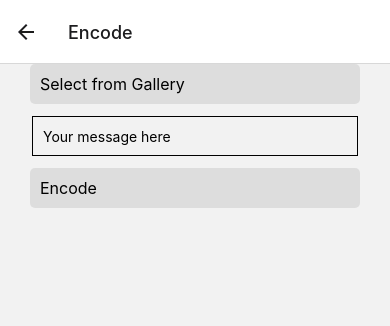
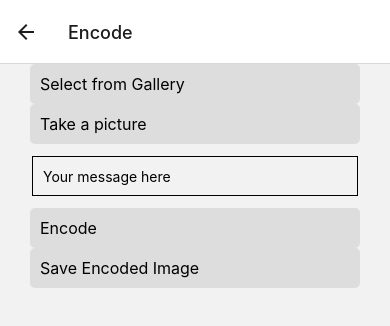
Before and after one commit to karlacahaya/Stegandroid, a React Native app: screen /Encode in a window 390 px wide. Shown: the top 326 px of the page. Built offline with nearby package versions, Linux system fonts and the light colour scheme.

Commit message:
add camera

```diff
--- a/package.json
+++ b/package.json
@@ -10,6 +10,7 @@
     "test": "jest"
   },
   "dependencies": {
+    "@react-native-camera-roll/camera-roll": "^5.7.2",
     "@react-navigation/native": "^6.1.7",
     "@react-navigation/native-stack": "^6.9.13",
     "@react-navigation/stack": "^6.3.17",
@@ -19,6 +20,7 @@
     "react-native": "0.72.4",
     "react-native-base64": "^0.2.1",
     "react-native-blob-util": "^0.19.1",
+    "react-native-document-picker": "^9.0.1",
     "react-native-exif": "^0.5.0",
     "react-native-gesture-handler": "^2.12.1",
     "react-native-image-crop-picker": "^0.40.0",
--- /dev/null
+++ b/src/component/buttons/CameraPermissions.js
@@ -0,0 +1,50 @@
+import React from 'react';
+import {
+  PermissionsAndroid,
+  StyleSheet,
+  TouchableOpacity,
+  Text,
+} from 'react-native';
+
+const styles = StyleSheet.create({
+  button: {
+    backgroundColor: '#DDDDDD',
+    padding: 10,
+    borderRadius: 5,
+    marginHorizontal: 10,
+  },
+  buttonText: {
+    fontSize: 16,
+  },
+});
+
+export const requestCameraPermissions = async callback => {
+  try {
+    const granted = await PermissionsAndroid.request(
+      PermissionsAndroid.PERMISSIONS.CAMERA,
+      {
+        title: 'Camera Permission',
+        message: 'This app requires access to your camera.',
+        buttonNeutral: 'Ask Me Later',
+        buttonNegative: 'Cancel',
+        buttonPositive: 'OK',
+      },
+    );
+    if (granted === PermissionsAndroid.RESULTS.GRANTED) {
+      callback();
+    } else {
+      console.log('Storage permission denied');
+    }
+  } catch (err) {
+    console.warn(err);
+  }
+};
+
+const CameraPermissionButton = ({onPress}) => (
+  <TouchableOpacity
+    onPress={() => requestCameraPermissions(onPress)}
+    style={styles.button}>
+    <Text style={styles.buttonText}>Take a picture</Text>
+  </TouchableOpacity>
+);
+export default CameraPermissionButton;
--- /dev/null
+++ b/src/component/buttons/GalleryPermissions.js
@@ -0,0 +1,52 @@
+import React from 'react';
+import {
+  PermissionsAndroid,
+  StyleSheet,
+  TouchableOpacity,
+  Text,
+} from 'react-native';
+
+const styles = StyleSheet.create({
+  button: {
+    backgroundColor: '#DDDDDD',
+    padding: 10,
+    borderRadius: 5,
+    marginHorizontal: 10,
+  },
+  buttonText: {
+    fontSize: 16,
+  },
+});
+
+export const requestGalleryPermission = async callback => {
+  try {
+    const granted = await PermissionsAndroid.request(
+      PermissionsAndroid.PERMISSIONS.WRITE_EXTERNAL_STORAGE,
+      {
+        title: 'Storage Permission',
+        message:
+          'This app requires access to your storage to store and read images.',
+        buttonNeutral: 'Ask Me Later',
+        buttonNegative: 'Cancel',
+        buttonPositive: 'OK',
+      },
+    );
+    if (granted === PermissionsAndroid.RESULTS.GRANTED) {
+      callback();
+    } else {
+      console.log('Storage permission denied');
+    }
+  } catch (err) {
+    console.warn(err);
+  }
+};
+
+const GalleryPermissionButton = ({onPress}) => (
+  <TouchableOpacity
+    onPress={() => requestGalleryPermission(onPress)}
+    style={styles.button}>
+    <Text style={styles.buttonText}>Select from Gallery</Text>
+  </TouchableOpacity>
+);
+
+export default GalleryPermissionButton;
--- /dev/null
+++ b/src/component/buttons/SaveToGallery.js
@@ -0,0 +1,93 @@
+import React from 'react';
+import {
+  Platform,
+  PermissionsAndroid,
+  StyleSheet,
+  TouchableOpacity,
+  Text,
+} from 'react-native';
+import CameraRoll from '@react-native-camera-roll/camera-roll';
+
+const styles = StyleSheet.create({
+  button: {
+    backgroundColor: '#DDDDDD',
+    padding: 10,
+    borderRadius: 5,
+    marginHorizontal: 10,
+  },
+  buttonText: {
+    fontSize: 16,
+  },
+});
+
+function SaveToGalleryButton({tag, type = 'photo', album}) {
+  async function hasAndroidPermission() {
+    const getCheckPermissionPromise = () => {
+      if (Platform.Version >= 33) {
+        return Promise.all([
+          PermissionsAndroid.check(
+            PermissionsAndroid.PERMISSIONS.READ_MEDIA_IMAGES,
+          ),
+          PermissionsAndroid.check(
+            PermissionsAndroid.PERMISSIONS.READ_MEDIA_VIDEO,
+          ),
+        ]).then(
+          ([hasReadMediaImagesPermission, hasReadMediaVideoPermission]) =>
+            hasReadMediaImagesPermission && hasReadMediaVideoPermission,
+        );
+      } else {
+        return PermissionsAndroid.check(
+          PermissionsAndroid.PERMISSIONS.READ_EXTERNAL_STORAGE,
+        );
+      }
+    };
+
+    const hasPermission = await getCheckPermissionPromise();
+    if (hasPermission) {
+      return true;
+    }
+
+    const getRequestPermissionPromise = () => {
+      if (Platform.Version >= 33) {
+        return PermissionsAndroid.requestMultiple([
+          PermissionsAndroid.PERMISSIONS.READ_MEDIA_IMAGES,
+          PermissionsAndroid.PERMISSIONS.READ_MEDIA_VIDEO,
+        ]).then(
+          statuses =>
+            statuses[PermissionsAndroid.PERMISSIONS.READ_MEDIA_IMAGES] ===
+              PermissionsAndroid.RESULTS.GRANTED &&
+            statuses[PermissionsAndroid.PERMISSIONS.READ_MEDIA_VIDEO] ===
+              PermissionsAndroid.RESULTS.GRANTED,
+        );
+      } else {
+        return PermissionsAndroid.request(
+          PermissionsAndroid.PERMISSIONS.READ_EXTERNAL_STORAGE,
+        ).then(status => status === PermissionsAndroid.RESULTS.GRANTED);
+      }
+    };
+
+    return await getRequestPermissionPromise();
+  }
+
+  async function savePictureToGallery() {
+    if (Platform.OS === 'android' && !(await hasAndroidPermission())) {
+      return;
+    }
+
+    try {
+      await CameraRoll.save(tag, {type, album});
+      alert('Image successfully saved to gallery!');
+    } catch (error) {
+      alert('Failed to save the image to the gallery.');
+      console.error('Save to gallery error:', error);
+    }
+  }
+
+  return (
+    <TouchableOpacity onPress={savePictureToGallery} style={styles.button}>
+      <Text style={styles.buttonText}>Save Encoded Image</Text>
+    </TouchableOpacity>
+  );
+}
+
+export default SaveToGalleryButton;
--- a/src/screen/DecodeScreen.js
+++ b/src/screen/DecodeScreen.js
@@ -1,12 +1,91 @@
-import React from 'react'
-import { View, Text, Button, StyleSheet } from 'react-native';
+import React, {useState, useEffect, useCallback} from 'react';
+import {
+  View,
+  Text,
+  StyleSheet,
+  TouchableOpacity,
+  Image,
+  SafeAreaView,
+  TextInput,
+  NativeModules,
+  ScrollView,
+  StatusBar,
+} from 'react-native';
+import DocumentPicker, {
+  DirectoryPickerResponse,
+  DocumentPickerResponse,
+  isCancel,
+  isInProgress,
+  types,
+} from 'react-native-document-picker';
+
+const styles = StyleSheet.create({
+  container: {
+    flex: 1,
+    paddingTop: StatusBar.currentHeight,
+  },
+  scrollView: {
+    marginHorizontal: 20,
+  },
+  buttonContainer: {
+    flexDirection: 'row',
+    marginTop: 20,
+  },
+  button: {
+    backgroundColor: '#DDDDDD',
+    padding: 10,
+    borderRadius: 5,
+    marginHorizontal: 10,
+  },
+  buttonText: {
+    fontSize: 16,
+  },
+  imageContainer: {
+    flexDirection: 'row',
+    marginTop: 20,
+  },
+  image: {
+    height: 300,
+    width: 200,
+    resizeMode: 'contain',
+    marginHorizontal: 10,
+  },
+
+  input: {
+    height: 40,
+    margin: 12,
+    borderWidth: 1,
+    padding: 10,
+  },
+});
 
 const DecodeScreen = () => {
-    return (
-      <View>
-        <Text>DecodeScreen</Text>
-      </View>
-    );
-  };
+  const [fileResponse, setFileResponse] = useState([]);
+
+  const handleDocumentSelection = useCallback(async () => {
+    try {
+      const response = await DocumentPicker.pick({
+        presentationStyle: 'fullScreen',
+      });
+      setFileResponse(response);
+      console.log('====================================');
+      console.log('fileResponse', fileResponse);
+      console.log('====================================');
+    } catch (err) {
+      console.warn(err);
+    }
+  }, []);
+  return (
+    <SafeAreaView>
+      <ScrollView>
+        <TouchableOpacity
+          onPress={handleDocumentSelection}
+          style={styles.button}>
+          <Text style={styles.buttonText}>Select from Gallery</Text>
+        </TouchableOpacity>
+      </ScrollView>
+    </SafeAreaView>
+  );
+};
 
 export default DecodeScreen;
--- a/src/screen/EncodeBismillah.js
+++ b/src/screen/EncodeBismillah.js
@@ -1,6 +1,5 @@
 import React, {useState, useEffect} from 'react';
 import {
-  View,
   Text,
   StyleSheet,
   TouchableOpacity,
@@ -10,9 +9,16 @@ import {
   NativeModules,
   ScrollView,
   StatusBar,
+  ActivityIndicator,
+  Modal,
+  View,
 } from 'react-native';
 import ImagePicker from 'react-native-image-crop-picker';
-import {PermissionsAndroid} from 'react-native';
+import GalleryPermissionButton from '../component/buttons/GalleryPermissions';
+import CameraPermissionButton from '../component/buttons/CameraPermissions';
+import {launchCamera, launchImageLibrary} from 'react-native-image-picker';
+import {CameraRoll} from '@react-native-camera-roll/camera-roll';
+import SaveToGalleryButton from '../component/buttons/SaveToGallery';
 
 const styles = StyleSheet.create({
   container: {
@@ -52,51 +58,85 @@ const styles = StyleSheet.create({
     borderWidth: 1,
     padding: 10,
   },
+  centeredView: {
+    flex: 1,
+    justifyContent: 'center',
+    alignItems: 'center',
+    marginTop: 22,
+  },
+  modalView: {
+    margin: 20,
+    backgroundColor: 'white',
+    borderRadius: 20,
+    padding: 35,
+    alignItems: 'center',
+    shadowColor: '#000',
+    shadowOffset: {
+      width: 0,
+      height: 2,
+    },
+    shadowOpacity: 0.25,
+    shadowRadius: 4,
+    elevation: 5,
+  },
+  button1: {
+    borderRadius: 20,
+    padding: 10,
+    elevation: 2,
+  },
+  textStyle: {
+    color: 'white',
+    fontWeight: 'bold',
+    textAlign: 'center',
+  },
+  modalText: {
+    marginBottom: 15,
+    textAlign: 'center',
+  },
 });
 
 const {LSBSteganography} = NativeModules;
 
 const EncodeBismillah = () => {
   const [text, setText] = React.useState('');
-  const [imageData, setImageData] = useState(null);
+  const [originalImageUri, setOriginalImageUri] = useState(null);
   const [encodedImageUri, setEncodedImageUri] = useState(null);
-
-  const requestCameraPermission = async () => {
-    try {
-      const granted = await PermissionsAndroid.request(
-        PermissionsAndroid.PERMISSIONS.WRITE_EXTERNAL_STORAGE,
-        {
-          title: 'Storage Permission',
-          message:
-            'This app requires access to your storage to store and read images.',
-          buttonNeutral: 'Ask Me Later',
-          buttonNegative: 'Cancel',
-          buttonPositive: 'OK',
-        },
-      );
-      if (granted === PermissionsAndroid.RESULTS.GRANTED) {
-        handleOpenGallery();
-      } else {
-        console.log('Storage permission denied');
-      }
-    } catch (err) {
-      console.warn(err);
-    }
-  };
+  const [encodedImagePath, setEncodedImagePath] = useState(null)
+  const [isLoading, setIsLoading] = useState(false);
+  const [isErrorModalVisible, setIsErrorModalVisible] = useState(false);
+  const [errorMessage, setErrorMessage] = useState('');
 
   const handleOpenGallery = async () => {
     try {
       const image = await ImagePicker.openPicker({
         width: 300,
         height: 400,
-        cropping: false,
+        cropping: true,
         // includeBase64: true, // This is important to get pixel data
       });
 
-      setImageData(image);
+      setOriginalImageUri(image.path);
     } catch (error) {
       console.error(error);
     }
+  };
+
+  const handleOpenCamera = () => {
+    const options = {
+      mediaType: 'photo',
+      quality: 1,
+    };
+
+    launchCamera(options, res => {
+      if (res.didCancel) {
+        console.log('Cancelled');
+      } else if (res.errorCode) {
+        console.log(res.errorMessage);
+      } else {
+        const data = res.assets[0];
+        setOriginalImageUri(data.uri);
+      }
+    });
   };
 
   const onChangeText = newText => {
@@ -105,40 +145,44 @@ const EncodeBismillah = () => {
   };
 
   const handleEncodeImage = async () => {
-    if (!imageData || !text) {
+    if (!originalImageUri || !text) {
       console.warn('Please select an image and enter a message');
       return;
     }
 
+    setIsLoading(true);
+
     try {
-      // Remove the "file://" prefix
-      const imagePath = imageData.path.replace('file://', '');
+      const imagePath = originalImageUri.replace('file://', '');
+      console.log('original image path:', originalImageUri);
+      LSBSteganography.encode(imagePath, text, result => {
+        setIsLoading(false);
 
-      console.log('====================================');
-      console.log('Original image path', imagePath);
-      console.log('====================================');
-      // Use the encode method
-      LSBSteganography.encode(imagePath, text, result => {
         if (result.startsWith('Error:')) {
-          console.error(result);
+          setErrorMessage(result);
+          setIsErrorModalVisible(true);
         } else {
           console.log('Encoded image path:', result);
           setEncodedImageUri('file://' + result);
         }
       });
     } catch (error) {
-      console.error(error);
+      setIsLoading(false);
+      setErrorMessage(error.message);
+      setIsErrorModalVisible(true);
     }
   };
+
+  console.log('ha', encodedImageUri)
 
   return (
     <SafeAreaView style={styles.container}>
       <ScrollView style={styles.scrollView}>
-        {imageData && (
+        {originalImageUri && (
           <>
             <Text>Original Image</Text>
             <Image
-              source={{uri: imageData.path}}
+              source={{uri: originalImageUri}}
               style={{width: 300, height: 400}}
             />
           </>
@@ -153,19 +197,11 @@ const EncodeBismillah = () => {
           </>
         )}
 
-        {!imageData && (
-          <>
-            <TouchableOpacity
-              onPress={requestCameraPermission}
-              style={styles.button}>
-              <Text
-                style={styles.buttonText}
-                value={text}
-                onChangeText={onChangeText}>
-                Select from Gallery
-              </Text>
-            </TouchableOpacity>
-          </>
+        {!originalImageUri && (
+          <GalleryPermissionButton onPress={handleOpenGallery} />
+        )}
+        {!originalImageUri && (
+          <CameraPermissionButton onPress={handleOpenCamera} />
         )}
 
         {!encodedImageUri && (
@@ -186,6 +222,29 @@ const EncodeBismillah = () => {
             </TouchableOpacity>
           </>
         )}
+
+        <SaveToGalleryButton tag={encodedImageUri} />
+
+        {isLoading && <ActivityIndicator size="large" color="#0000ff" />}
+
+        <Modal
+          animationType="slide"
+          transparent={true}
+          visible={isErrorModalVisible}
+          onRequestClose={() => {
+            setIsErrorModalVisible(false);
+          }}>
+          <View style={styles.centeredView}>
+            <View style={styles.modalView}>
+              <Text style={styles.modalText}>{errorMessage}</Text>
+              <TouchableOpacity
+                style={{...styles.button1, backgroundColor: '#2196F3'}}
+                onPress={() => setIsErrorModalVisible(false)}>
+                <Text style={styles.textStyle}>Hide Modal</Text>
+              </TouchableOpacity>
+            </View>
+          </View>
+        </Modal>
       </ScrollView>
     </SafeAreaView>
   );
--- a/src/screen/EncodeScreen.js
+++ b/src/screen/EncodeScreen.js
@@ -14,7 +14,6 @@ import ImagePicker from 'react-native-image-crop-picker';
 import { decode } from 'base-64'
 import Exif from 'react-native-exif';
 import base64 from 'react-native-base64'
-
 
 const styles = StyleSheet.create({
   container: {
```
Also changed, not shown: 5 other files (tests, documents, lock files or other folders).
